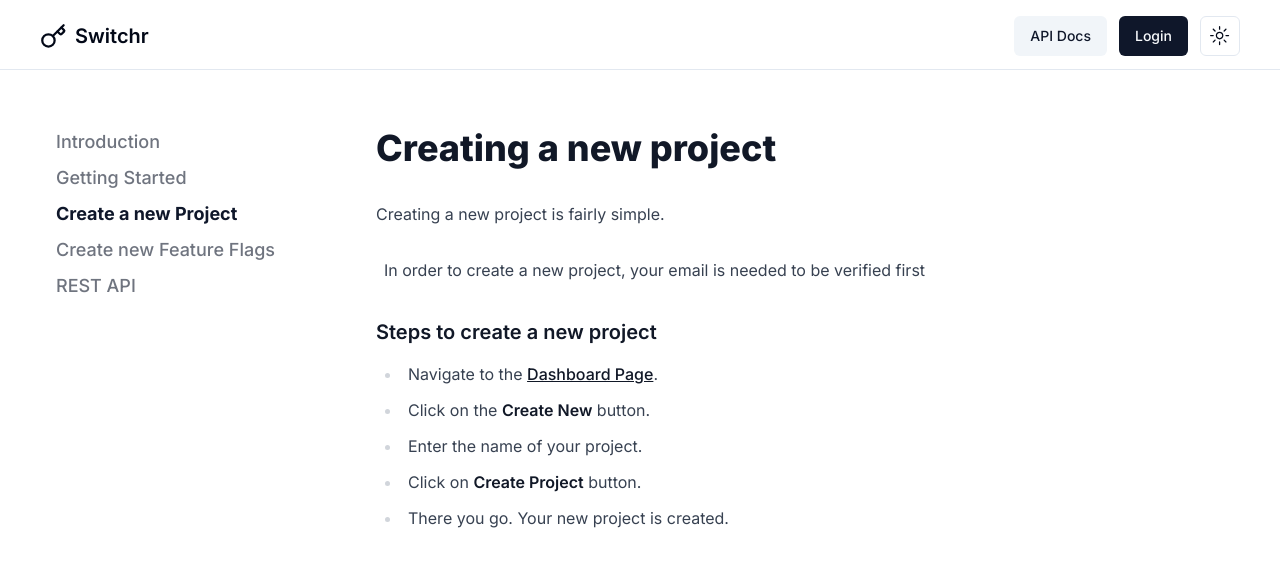
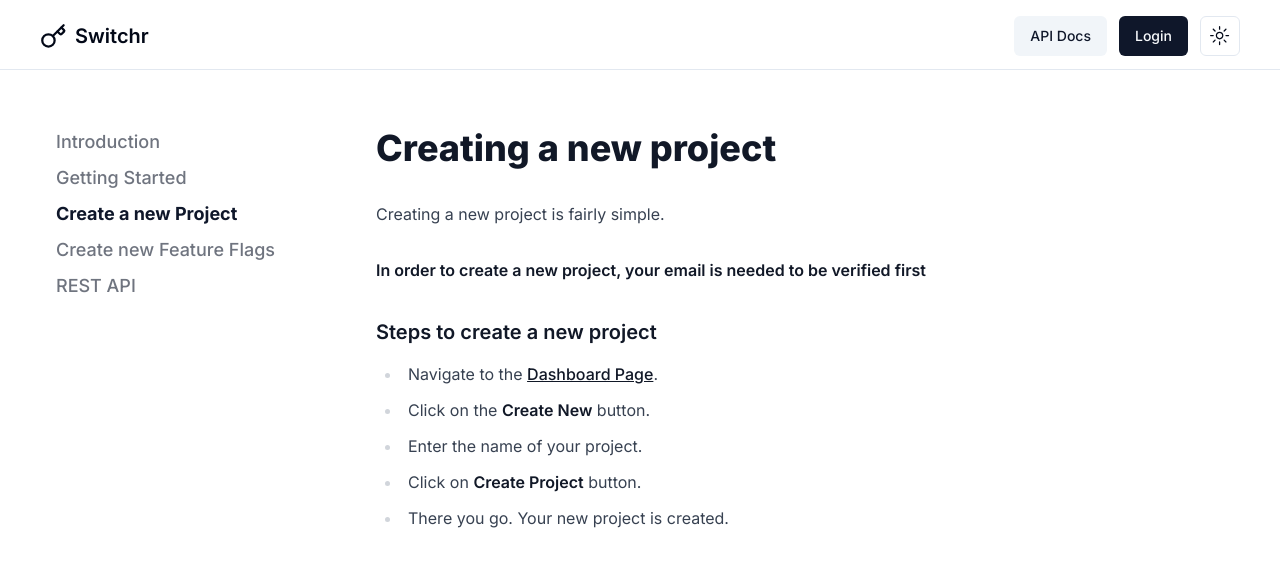
Before and after one commit to heyyakash/switchr, a Next.js app in the folder frontend/: page /docs/newproject in a window 1280 px wide. Shown: the top 566 px of the page. Built offline with nearby package versions, Linux system fonts and the light colour scheme.

Commit message:
created readme file

```diff
--- a/frontend/components/Docs/DocsLayout.tsx
+++ b/frontend/components/Docs/DocsLayout.tsx
@@ -4,7 +4,6 @@ import Aside from './DocsAside'
 import Link from 'next/link';
 import { useRouter } from 'next/router';
 import { HamburgerMenuIcon } from '@radix-ui/react-icons';
-
 
 const links = [
   { name: "Introduction", href: "/docs/introduction" },
@@ -14,9 +13,6 @@ const links = [
   { name: "REST API", href: "/docs/restapi" },
 ];
 
-interface props {
-  children: ReactNode
-}
 const DocsLayout = (props: any) => {
   const router = useRouter()
   const path = router.pathname
--- a/frontend/pages/docs/newproject.mdx
+++ b/frontend/pages/docs/newproject.mdx
@@ -2,7 +2,7 @@
 
 Creating a new project is fairly simple.\
 \
-<span style = {{backgroundColor:"rgb(255 255 255 / 0.2)", padding:"0.5rem"}}>In order to create a new project, your email is needed to be verified first</span>
+**In order to create a new project, your email is needed to be verified first**
 
 ### Steps to create a new project
 - Navigate to the [Dashboard Page](/dashboard).
```
Also changed, not shown: 1 other file (tests, documents, lock files or other folders).
